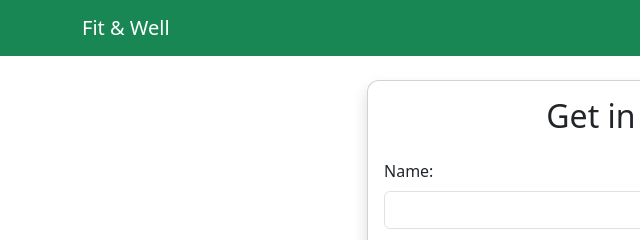
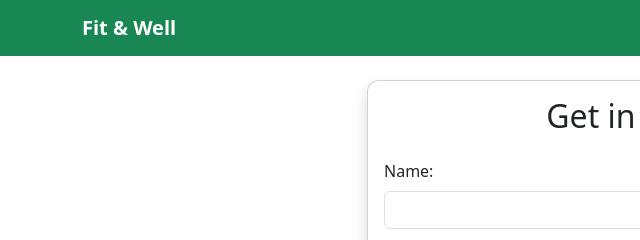
Before and after one commit to Bimbiz/bimbiz.github.io, a plain HTML site: page contact.html in a window 1280 px wide. Shown: the top 240 px of the page, 0-640 px from the left. Drawn offline with nearby package versions, Linux system fonts and the light colour scheme.

Commit message:
Minor update
changed font-weigth in navbar for Fit&Well title

```diff
--- a/contact.html
+++ b/contact.html
@@ -11,7 +11,7 @@
 <body>
     <nav class="navbar navbar-expand-lg navbar-dark bg-success">
         <div class="container">
-            <a class="navbar-brand" href="index.html">Fit & Well</a>
+            <a class="navbar-brand fw-bold" href="index.html">Fit & Well</a>
             <button class="navbar-toggler" type="button" data-bs-toggle="collapse" data-bs-target="#navbarNav">
                 <span class="navbar-toggler-icon"></span>
             </button>
```
Also changed, not shown: fitness.html (+1 -1 lines), nutrition.html (+1 -1 lines), wellness.html (+1 -1 lines).
